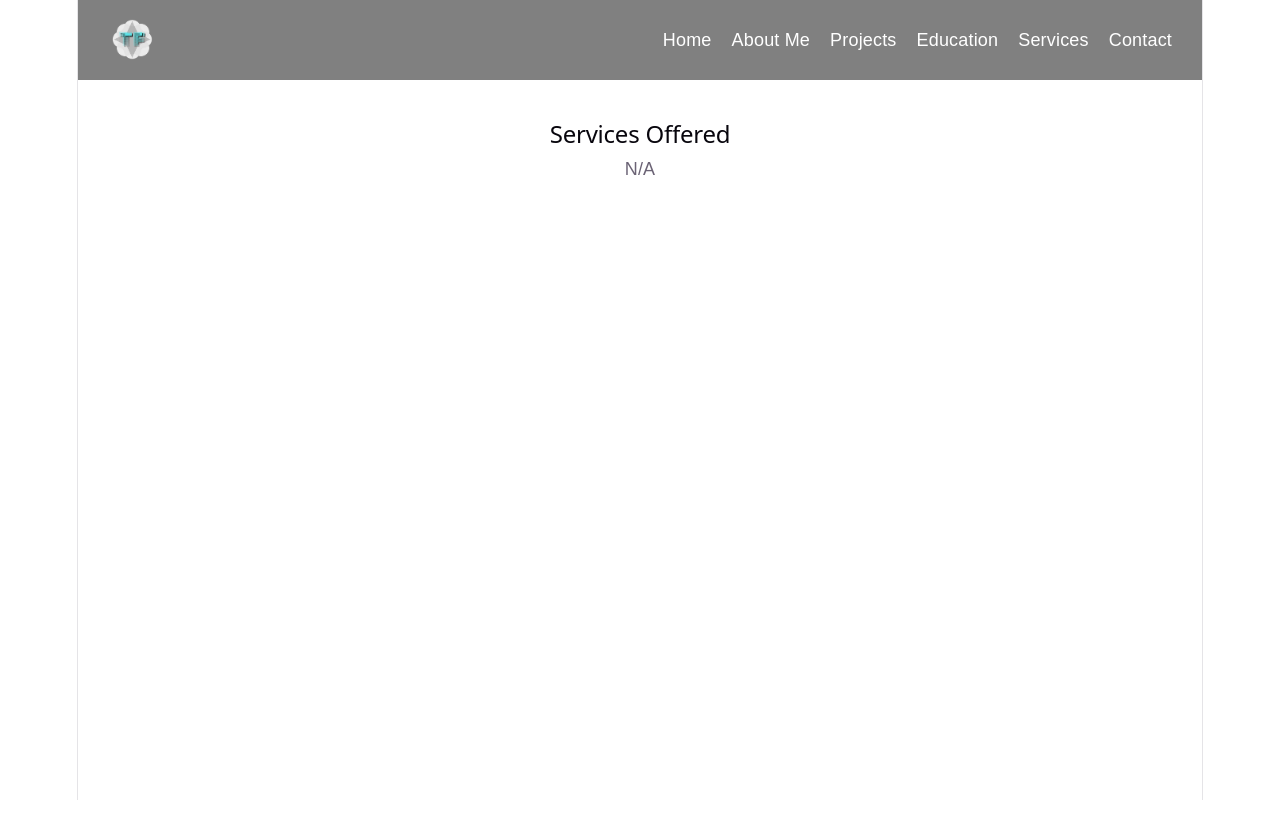
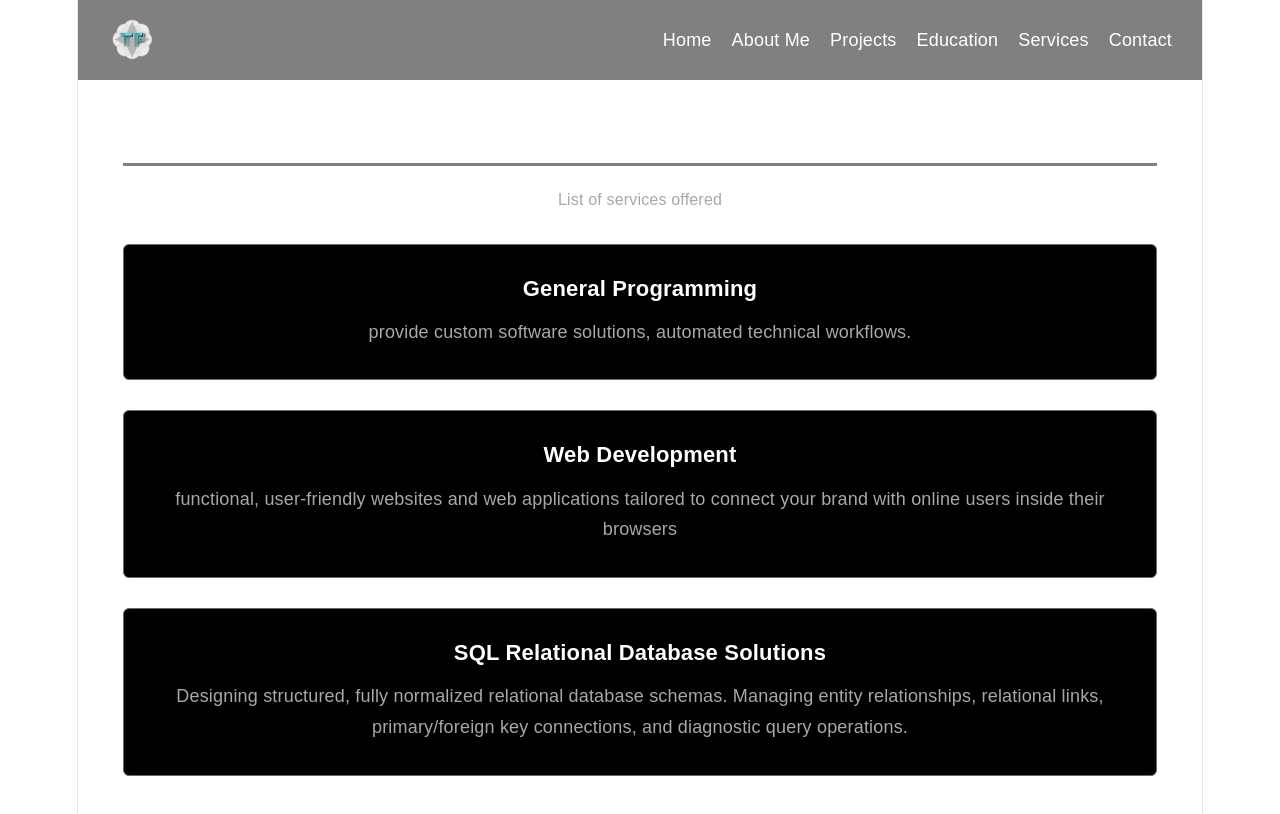
Before and after one commit to tforbe/Personal-portfolio-react, a React (Vite) app: page /services in a window 1280 px wide. Shown: the top 814 px of the page. Built offline with nearby package versions, Linux system fonts and the light colour scheme.

Commit message:
Added content to the Services.jsx and Home page About me link

```diff
--- a/src/pages/Education.jsx
+++ b/src/pages/Education.jsx
@@ -29,13 +29,7 @@ return (
         {educationList.map((education) => (
         <div
             key={education.id}
-            style={{
-            border: '1px solid #6b6b6b',
-            borderRadius: '6px',
-            padding: '20px',
-            backgroundColor: '#000000',
-            boxShadow: '0 2px 4px rgba(0,0,0,0.05)'
-            }}>
+            style={{ border: '1px solid #6b6b6b', borderRadius: '6px', padding: '20px', backgroundColor: '#000000', boxShadow: '0 2px 4px #ffffff'}}>
             <span style={{ fontSize: '13px', color: '#808080', fontWeight: 'bold', textTransform: 'uppercase', letterSpacing: '1px' }}>
                 {education.timeline}
             </span>
--- a/src/pages/Home.jsx
+++ b/src/pages/Home.jsx
@@ -1,6 +1,8 @@
 import React from 'react';
+import { useNavigate } from 'react-router-dom';
 // home function
 function Home() {
+    const navigate = useNavigate();
     return (
     <div style={{padding: '15px', textAlign: 'center', color: '#a8a8a8'}}>
         {/* Home page details */}
@@ -11,7 +13,8 @@ function Home() {
             <h4> My Mission</h4>
             <p>My goal is to create a functional react website</p>
         </div>
-        <button style={{padding: '10px 25px', cursor: 'pointer'}}>
+        <button onClick={() => navigate('/about')}
+        style={{padding: '10px 25px', cursor: 'pointer'}}>
             {/* button to about me */}
             Learn More About Me
         </button>
--- a/src/pages/Services.jsx
+++ b/src/pages/Services.jsx
@@ -1,3 +1,49 @@
 import React from 'react';
-function Services() { return <div style={{ padding: '20px' }}><h2>Services Offered</h2><p>N/A</p></div>; }
+
+function Services() {
+  //  services list
+const servicesList = [
+    {
+    id: 1,
+        title: "General Programming",
+        description: "provide custom software solutions, automated technical workflows.",
+    },
+    {
+    id: 2,
+        title: "Web Development",
+        description: "functional, user-friendly websites and web applications tailored to connect your brand with online users inside their browsers",
+    },
+    {
+    id: 3,
+        title: "SQL Relational Database Solutions",
+        description: "Designing structured, fully normalized relational database schemas. Managing entity relationships, relational links, primary/foreign key connections, and diagnostic query operations.",
+    }
+];
+// the display for the items in servicesList
+return (
+    <div style={{ padding: '25px', lineHeight: '1.7', color: '#a8a8a8' }}>
+    <h2 style={{ borderBottom: '3px solid #808080', paddingBottom: '10px', color: '#ffffff' }}>
+        Services Offered
+    </h2>
+    <p style={{ fontSize: '16px', margin: '20px 0 30px 0' }}>
+        List of services offered
+    </p>
+    <div style={{ display: 'flex', flexDirection: 'column', gap: '30px' }}>
+        {servicesList.map((service) => (
+        <div
+            key={service.id}
+            style={{ border: '1px solid #6b6b6b', borderRadius: '6px', padding: '20px', backgroundColor: '#000000', boxShadow: '0 2px 4px #ffffff'}}>
+            <h3 style={{ margin: '5px 0 10px 0', color: '#ffffff', fontSize: '22px' }}>
+                {service.title}
+            </h3>
+            <p style={{ margin: '0 0 12px 0' }}>
+                {service.description}
+            </p>
+        </div>
+        ))}
+    </div>
+    </div>
+);
+}
+
 export default Services;
```
